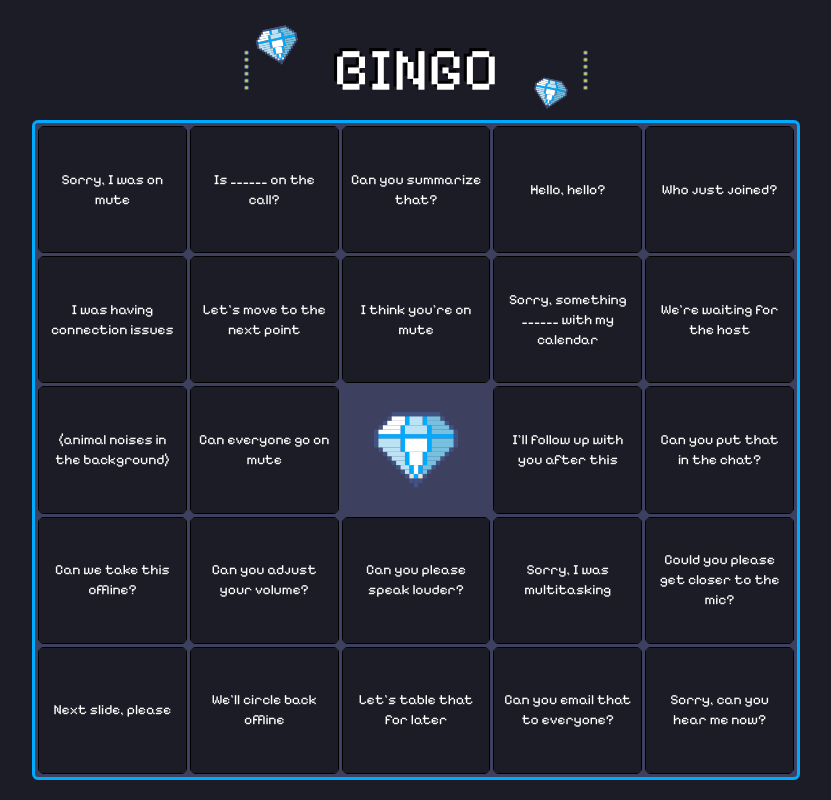
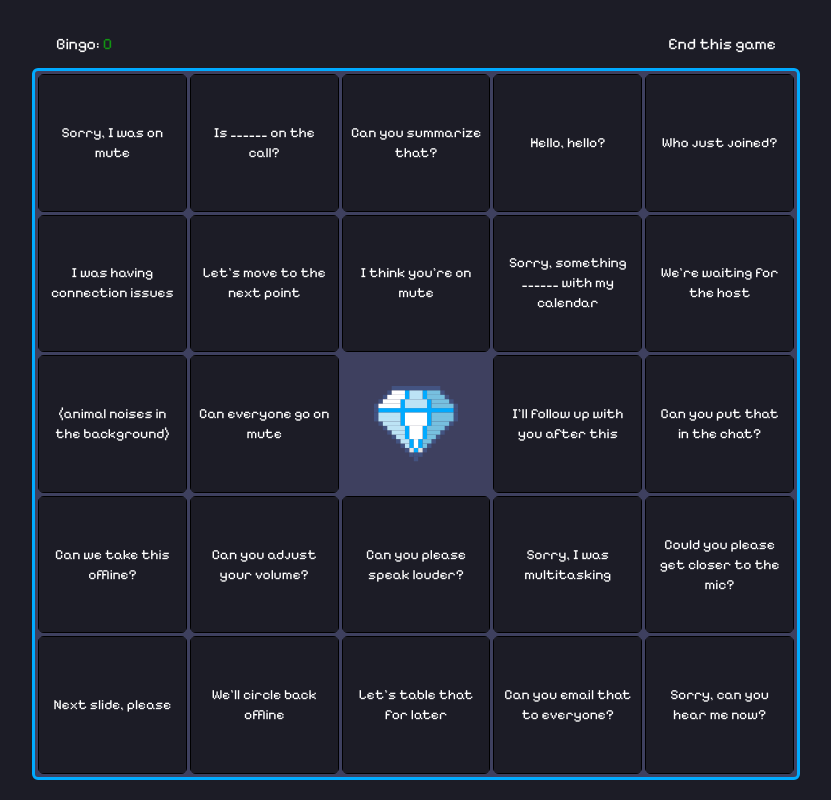
Before and after one commit to ksyksy815/bingo-light, a React (Vite) app: page / in a window 1280 px wide. Both pictures are taken after a click on the button "GAME START". Shown: the whole page, without its empty margins (224-1055 px from the left). Built offline with nearby package versions, Linux system fonts and the light colour scheme.

Commit message:
Add bingo status

```diff
--- a/src/App.tsx
+++ b/src/App.tsx
@@ -1,23 +1,21 @@
 import { useState } from "react";
 import BingoBoard from "./components/BingoBoard";
-import Title from "./components/Title";
-import GameStartButton from "./components/GameStartButton";
+import GameStart from "./components/GameStart";
 
 function App() {
-  const [startGame, setStartGame] = useState(false);
+  const [hasClicked, setHasClicked] = useState(false);
 
-  const handleClick = () => setStartGame(true);
+  const handleClick = () => setHasClicked(prev => !prev);
 
   return (
     <main className="flex flex-col w-screen h-[100svh] overflow-hidden font-pixelify-sans px-3 pb-[60px] md:py-5 md:px-0 bg-bingo-darkBlue">
       <div
-        className={"h-full flex flex-col w-full md:max-w-screen-md md:mx-auto"}
+        className={"h-full flex flex-col w-full md:max-w-screen-md md:mx-auto justify-center"}
       >
-        <Title />
         {
-          startGame ? <BingoBoard /> : <GameStartButton handleClick={handleClick} />
+          hasClicked ? (<BingoBoard handleClick={handleClick} /> )
+          : (<GameStart handleClick={handleClick} />)
         }
-
       </div>
     </main>
   );
--- a/src/components/BingoBoard.tsx
+++ b/src/components/BingoBoard.tsx
@@ -4,18 +4,53 @@ import BingoCell from "./BingoCell";
 import Celebration from "./Celebration";
 import CenterCell from "./CenterCell";
 import useBingo  from "../hooks/useBingo";
+import { useEffect, useState } from "react";
+import Modal from "./Modal";
 
-const BingoBoard = () => {
+type Props = {
+  handleClick: () => void;
+}
+
+const BingoBoard = ({ handleClick }: Props) => {
   const size = 5;
   const { cells, isCelebrating, bingoLinesSet, onClickCell } =
     useBingo(size);
-console.log('bingoLinesSet:',bingoLinesSet)
+   const [bingoCount, setBingoCount] = useState([...bingoLinesSet].length);
+  const [animate, setAnimate] = useState(false);
+  const [openModal, setOpenModal] = useState(false)
+
+  useEffect(() => {
+    const newCount = [...bingoLinesSet].length;
+    if (newCount !== bingoCount) {
+      setBingoCount(newCount);
+      setAnimate(true);
+
+      setTimeout(() => setAnimate(false), 3000);
+    }
+  }, [bingoLinesSet, bingoCount]);
+
+
   return (
+    <>
+      <div className={'m-3 px-3 flex items-center justify-between text-white'}>
+        <span>
+           {`Bingo: `}
+          <span
+            className={`text-bingo-green ${
+              animate ? "animate-pulse" : ""
+            }`}
+          >
+            {bingoCount}
+          </span>
+          </span>
+        <button type="button" onClick={() => setOpenModal(true)} className={'hover:underline'}>End this game</button>
+      </div>
       <div
       className={
-        "relative w-full flex flex-1 border-[3px] border-bingo-lightBlue bg-bingo-foggyBlue rounded-md"
+        "relative w-full flex flex-1 border-[3px] border-bingo-lightBlue bg-bingo-foggyBlue rounded-md  max-h-[70svh] md:max-h-full"
       }
       >
+
         <div
           className={`flex-1 w-full grid grid-cols-5 grid-rows-5 gap-[3px] border-[3px] border-bingo-foggyBlue rounded-md`}
         >
@@ -60,6 +95,31 @@ console.log('bingoLinesSet:',bingoLinesSet)
 
       {isCelebrating && <Celebration />}
     </div>
+    <Modal
+    isOpen={openModal}
+    closeModal={() => setOpenModal(false)}>
+      <div className={'flex flex-col gap-5 text-center'}>
+        <p className={'text-white text-xl'}>Do you really want to end this game?</p>
+        <p className={'text-white text-lg'}>{`You currently have `} <span className={'text-bingo-green'}>{bingoCount}</span>  {`Bingo${bingoCount === 1 ? '' : 's'}!`}</p>
+
+        <div className={'w-full flex items-center gap-2'}>
+          <button type={'button'} className={'flex-1 bg-bingo-darkBlue hover:bg-bingo-red text-white rounded-lg border-[3px] border-black py-2 px-4 md:max-w-[250px] self-center'}
+          onClick={() => setOpenModal(false)}
+          >
+          CANCEL
+        </button>
+        <button type={'button'} onClick={handleClick}
+          className={'flex-1 bg-bingo-darkBlue hover:bg-bingo-red text-white rounded-lg border-[3px] border-black py-2 px-4 md:max-w-[250px] self-center whitespace-nowrap'}
+        >
+        END THE GAME
+        </button>
+        </div>
+
+      </div>
+
+    </Modal>
+    </>
+
   );
 };
 
--- a/src/components/GameStartButton.tsx
+++ b/src/components/GameStart.tsx
@@ -1,14 +1,20 @@
+import Title from "./Title";
 
 type Props = {
   handleClick: () => void
 }
-const GameStartButton = ({handleClick}: Props) => {
+
+const GameStartButton = ( {handleClick}: Props) => {
   return (
+    <div  className={'w-full flex flex-col items-center my-auto'}>
+      <Title />
     <button type={'button'} onClick={handleClick}
     className={'bg-bingo-foggyBlue hover:bg-bingo-red text-white text-xl rounded-lg border-[3px] border-black py-2 px-4 md:max-w-[250px] self-center'}
     >
       GAME START
     </button>
+    </div>
+
   )
 }
 
--- /dev/null
+++ b/src/components/Modal.tsx
@@ -0,0 +1,41 @@
+import React, { useEffect } from 'react';
+
+type Props = {
+  isOpen: boolean;
+  children: React.ReactNode;
+  closeModal: () => void;
+};
+
+const Modal = ({ isOpen, children, closeModal }: Props) => {
+  useEffect(() => {
+    const handleKeyDown = (event: KeyboardEvent) => {
+      if (event.key === "Escape") {
+        closeModal();
+      }
+    };
+
+    document.addEventListener("keydown", handleKeyDown);
+
+    return () => {
+      document.removeEventListener("keydown", handleKeyDown);
+    };
+  }, [closeModal]);
+
+  if (!isOpen) return null;
+
+  return (
+    <div
+      className="fixed top-0 left-0 w-full h-full bg-black/60 grid place-items-center px-[30px]"
+      onClick={closeModal}
+    >
+      <div
+        className="flex flex-col md:mx-0 md:max-w-[333px] w-full bg-bingo-foggyBlue border-[3px] border-black rounded-lg p-6"
+        onClick={(e) => e.stopPropagation()}
+      >
+        {children}
+      </div>
+    </div>
+  );
+};
+
+export default Modal;
--- a/src/components/Title.tsx
+++ b/src/components/Title.tsx
@@ -1,7 +1,7 @@
 const Title = () => {
   return (
     <header className={"py-5 relative w-full md:max-w-[360px] self-center"}>
-      <div className={"blue-gradient"}>
+      <div className={"bg-bingo-foggyDarkBlue border-[3px] border-bingo-foggyBlue"}>
         <div className={"absolute -top-3 left-0 scale-50 -rotate-12"}>
           <img src={"/images/diamond-80.svg"} />
         </div>
@@ -11,7 +11,7 @@ const Title = () => {
             src={"/images/lights.svg"}
             className={"h-full w-[5px] object-cover"}
           />
-          <h1 className={"uppercase text-6xl text-white text-shadow"}>BINGO</h1>
+          <h1 className={"uppercase text-6xl text-bingo-lightBlue title-stroke text-shadow"}>BINGO</h1>
           <img
             src={"/images/lights.svg"}
             className={"h-full w-[5px] object-cover"}
```
Lines whose indentation alone changed are shown as unchanged.
